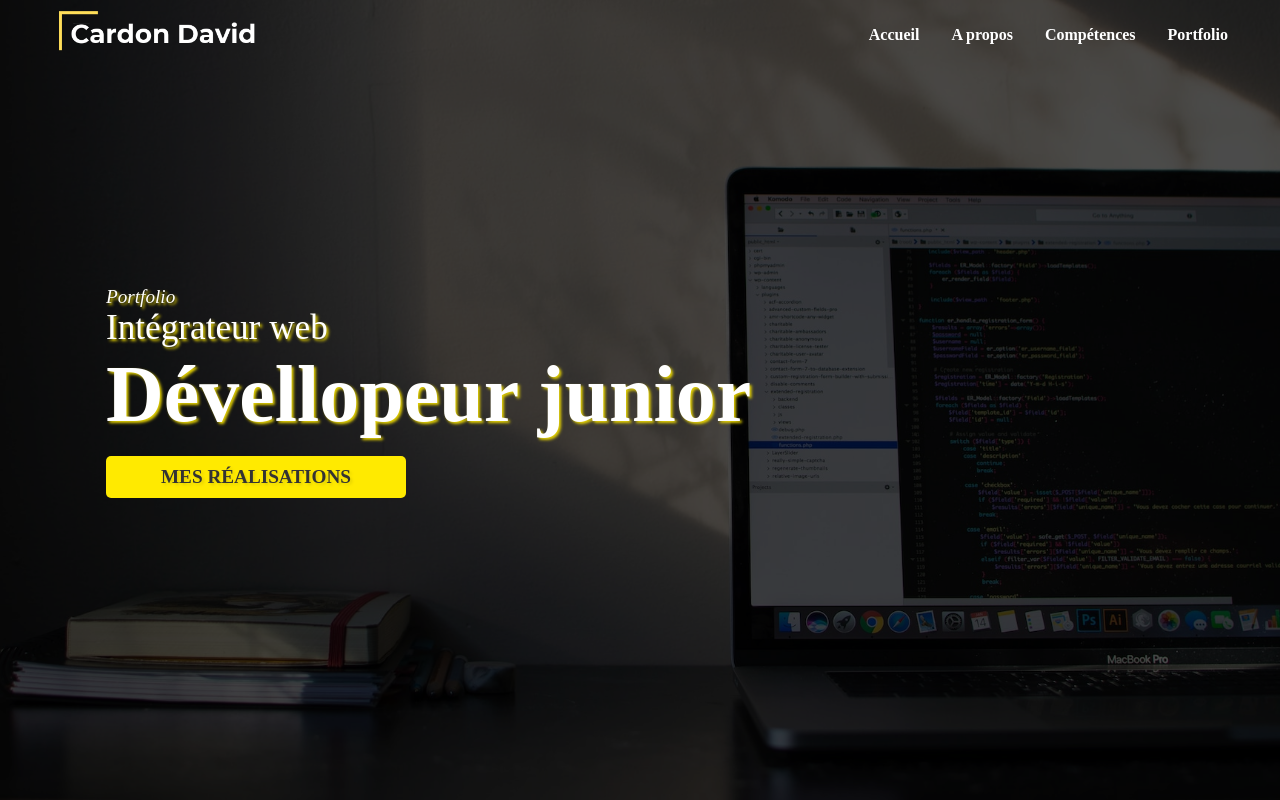
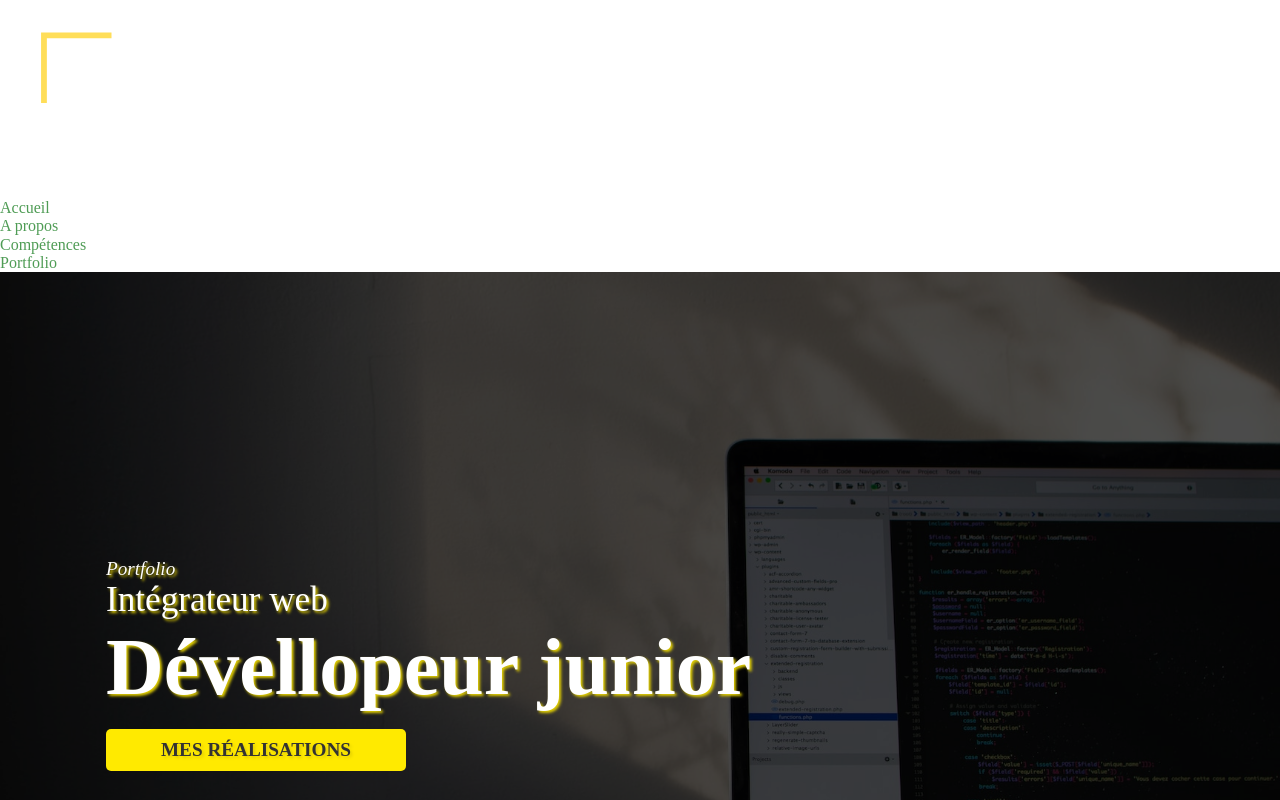
Before and after one commit to davidotch/portfolio, a React (Create React App) app: page / in a window 1280 px wide. Shown: the top 800 px of the page. Built offline with nearby package versions, Linux system fonts and the light colour scheme; a web font is replaced by a local one.

Commit message:
delete header.scss

```diff
--- a/src/sass/main.scss
+++ b/src/sass/main.scss
@@ -5,7 +5,6 @@
 @import './base/normalize';
 @import './base/typography';
 
-@import './components/header';
 @import './components/footer';
 
 @import './components/about';
```
